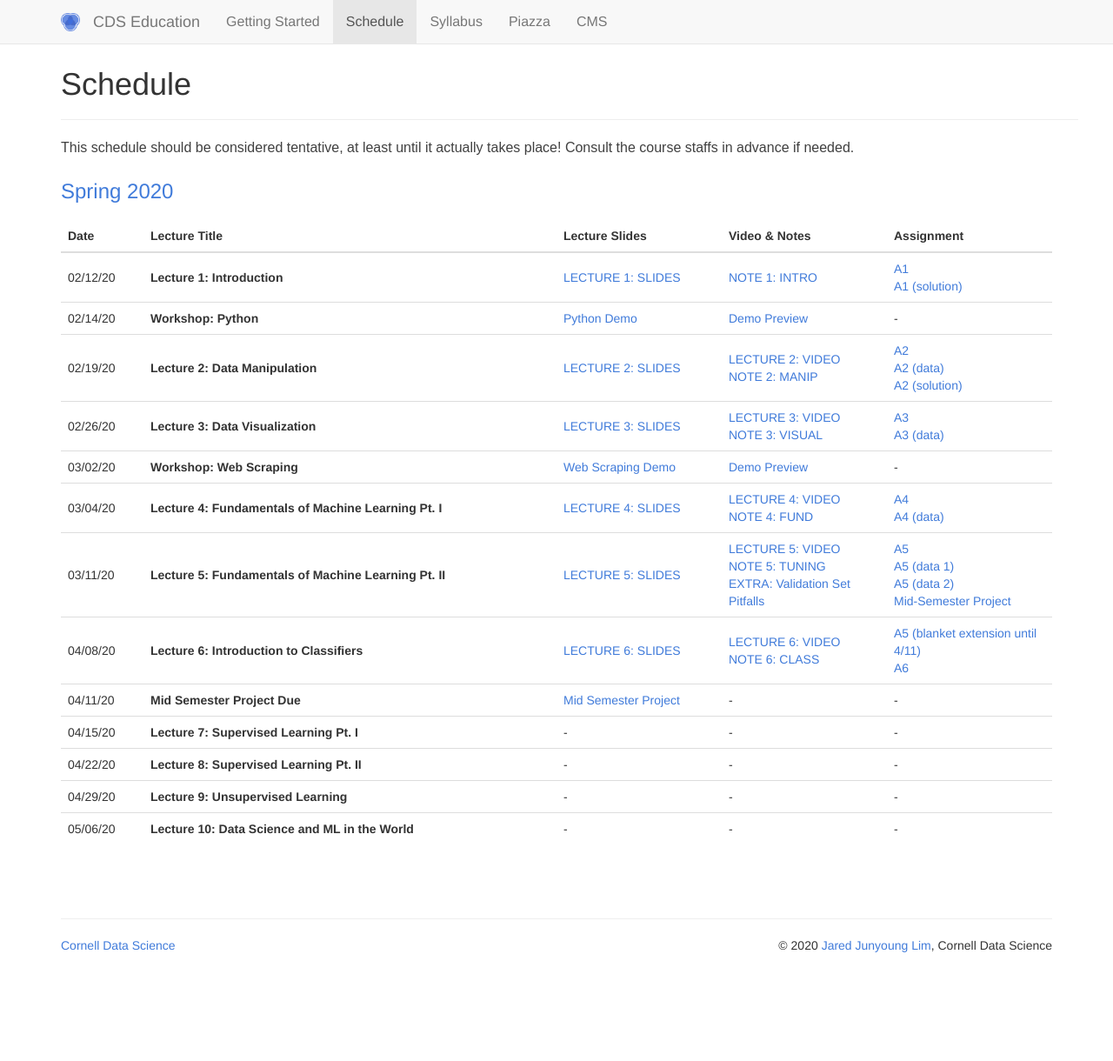
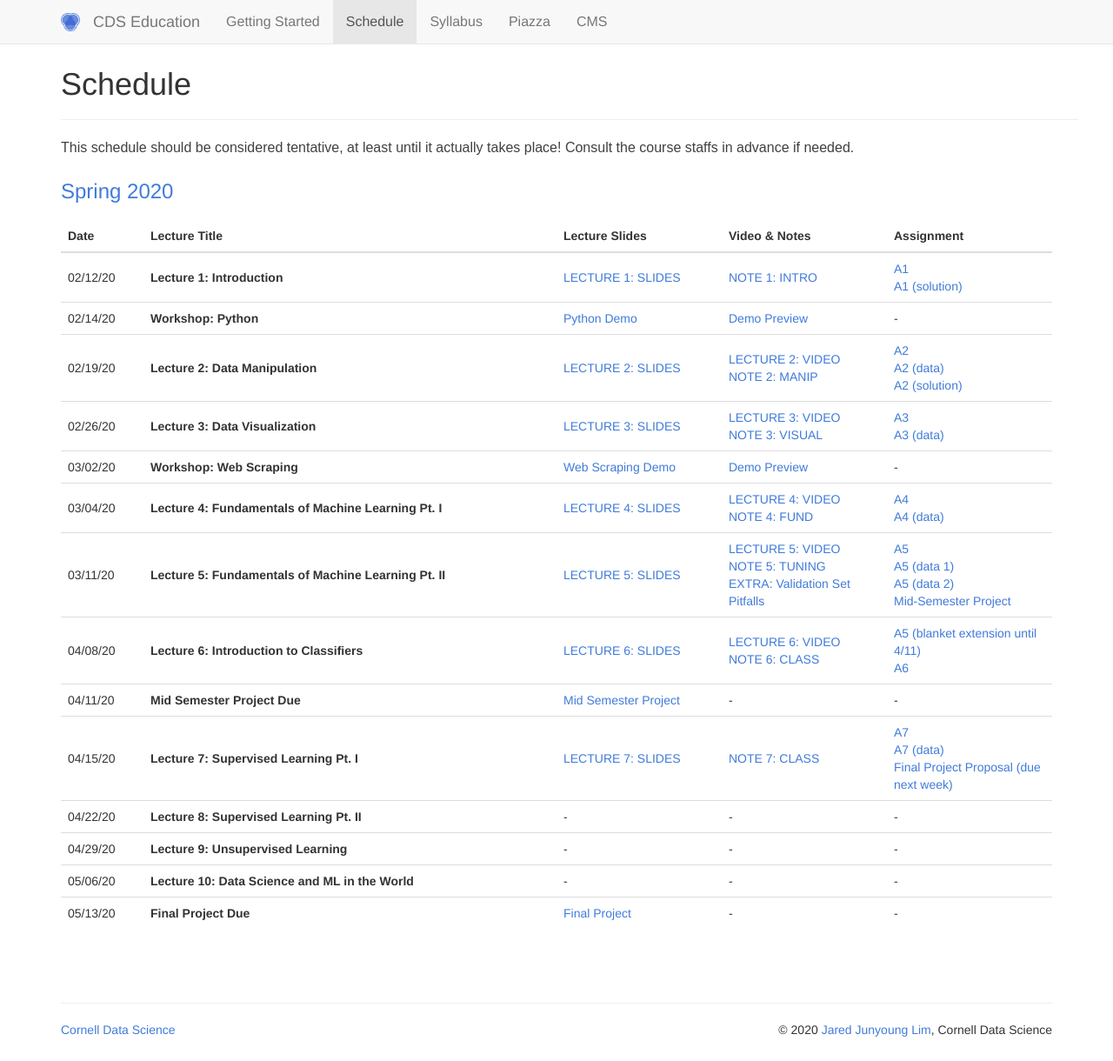
Before and after one commit to CornellDataScience/info1998, a Jekyll site: the page built from schedule.md, in a window 1280 px wide and 1220 px high. Shown: the whole window at 87% size. Built offline with Jekyll 4.4.1, drawn with Linux system fonts in a browser that asks for light colours.

Commit message:
Updated lecture 7 and final project

```diff
--- a/_data/schedules.yml
+++ b/_data/schedules.yml
@@ -127,6 +127,19 @@ lectures:
         link: "resources/SP20/assignments/release/MidSemester_Project.pdf"
   - date: 2020-04-15
     title: "Lecture 7: Supervised Learning Pt. I"
+    contents:
+      - title: "LECTURE 7: SLIDES"
+        link: "resources/SP20/slides/Lecture_7.pptx"
+    notes:
+      - title: "NOTE 7: CLASS"
+        link: "https://nbviewer.jupyter.org/github/CornellDataScience/info1998/blob/master/resources/SP20/assignments/release/Lecture_7__Supervised_Learning_Pt1.ipynb"
+    assignments:
+      - title: "A7"
+        link: "resources/SP20/assignments/release/Lecture_7__Supervised_Learning_Pt1.ipynb"
+      - title: "A7 (data)"
+        link: "resources/data/lecture7example.csv"
+      - title: "Final Project Proposal (due next week)"
+        link: "resources/SP20/assignments/release/Final_Project.pdf"
   ######################################## Week 8 #########################################
   - date: 2020-04-22
     title: "Lecture 8: Supervised Learning Pt. II"
@@ -137,3 +150,8 @@ lectures:
   ######################################## Week 10 #########################################
   - date: 2020-05-06
     title: "Lecture 10: Data Science and ML in the World"
+  - date: 2020-05-13
+    title: "Final Project Due"
+    contents:
+      - title: "Final Project"
+        link: "resources/SP20/assignments/release/Final_Project.pdf"
```
